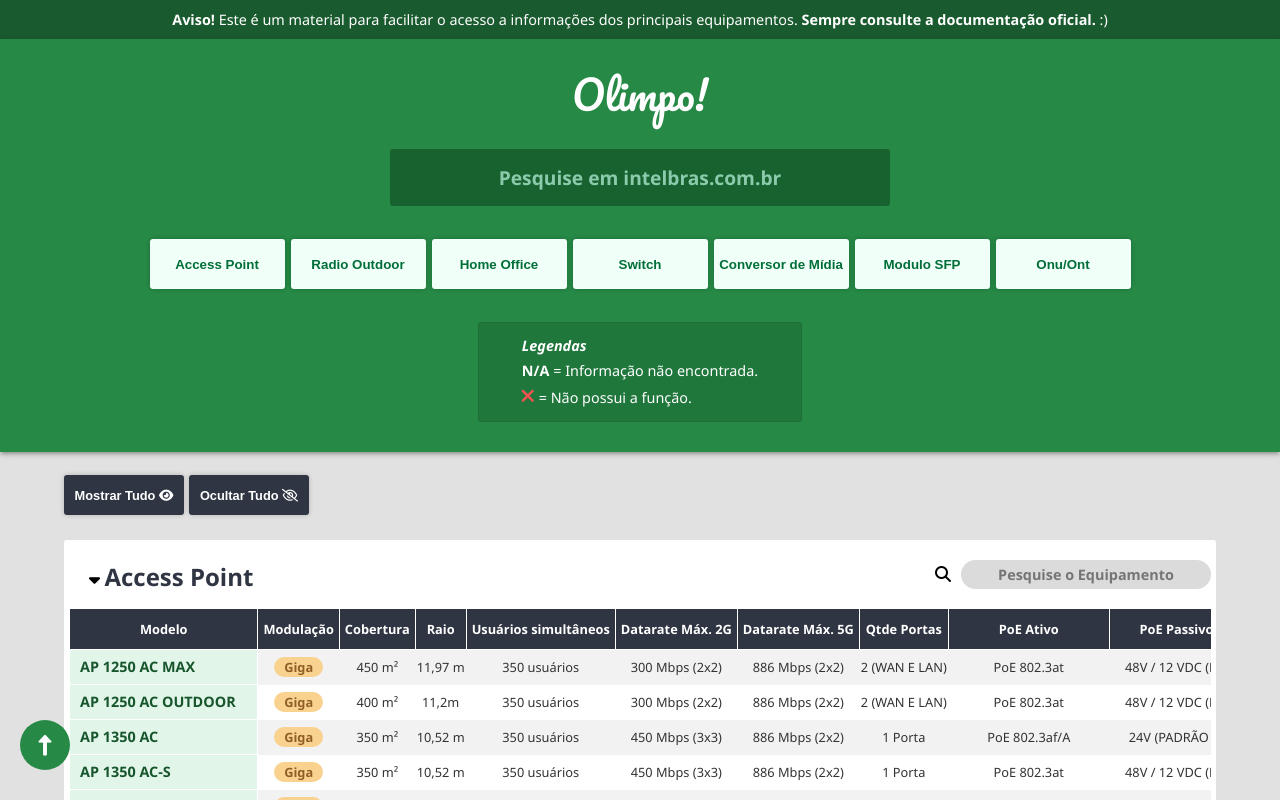
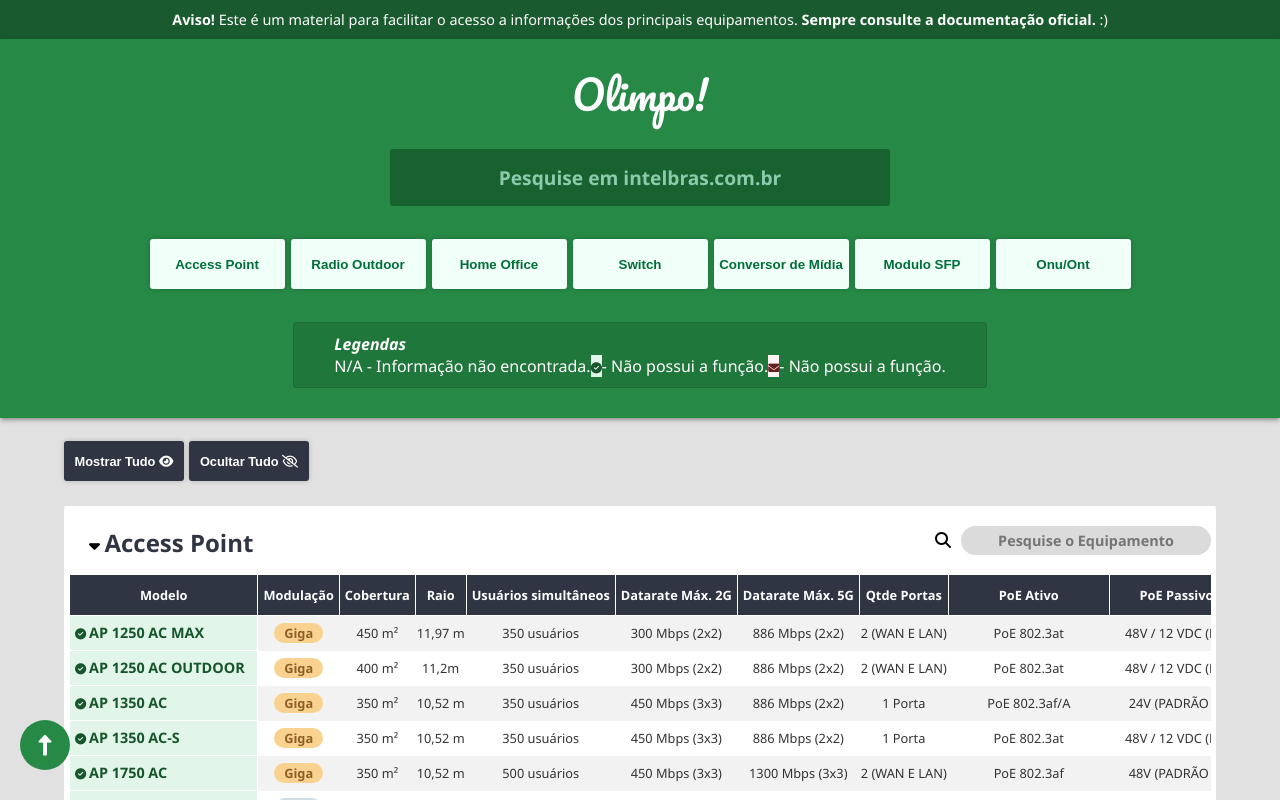
Before and after one commit to felipegcoutinho/olimpo, a React (Vite) app: page / in a window 1280 px wide. Shown: the top 800 px of the page. Built offline with nearby package versions, Linux system fonts and the light colour scheme.

Commit message:
ajuste da first td e legendas

```diff
--- a/index.html
+++ b/index.html
@@ -3,6 +3,7 @@
 
 <head>
   <meta charset="UTF-8" />
+  <meta http-equiv='cache-control' content='no-cache'>
   <link rel="icon" href="/favicon.png" />
   <meta name="viewport" content="width=device-width, initial-scale=1.0" />
   <link rel="stylesheet" href="https://cdnjs.cloudflare.com/ajax/libs/font-awesome/6.2.0/css/all.min.css" />
--- a/src/App.module.css
+++ b/src/App.module.css
@@ -132,22 +132,28 @@
   color: white;
 }
 
-.legendas,
 .aviso {
   color: white;
   font-size: 0.9rem;
 }
 
-.legendas {
+.legendas_container {
   background-color: #20773c;
   border: 1px solid #1e6d37;
   border-radius: 3px;
   margin-bottom: 30px;
   padding: 10px 40px;
+  color: white;
 }
 
-.legendas p {
-  padding: 3px;
+.legendas_title {
+  font-weight: bold;
+  font-style: italic;
+}
+
+.legendas_content {
+  display: flex;
+  justify-content: space-around;
 }
 
 .btn_hideShow {
@@ -246,17 +252,19 @@
   color: #17562c;
 }
 
-/* .status_phaseout::before {
-  content: " \f057\ ";
+.status_phaseout::before {
+  content: " \f0e0\ ";
   font-family: FontAwesome;
   font-size: 0.7rem;
+  padding: 0;
 }
 
 .status_suporte:before {
   content: " \f058\ ";
   font-family: FontAwesome;
   font-size: 0.7rem;
-} */
+  padding: 0;
+}
 
 .pdfbtn,
 .paginalink,
@@ -423,7 +431,7 @@
 td:first-child {
   font-size: 0.9rem;
   font-weight: bold;
-  padding-left: 10px;
+  padding-left: 5px;
   position: sticky;
   text-align: left;
 }
--- a/src/TableBody.jsx
+++ b/src/TableBody.jsx
@@ -135,18 +135,13 @@
           </a>
         </div>
 
-        <div className={style.legendas}>
-          <p>
-            <b>
-              <i>Legendas</i>
-            </b>
-          </p>
-          <p>
-            <b>N/A</b> = Informação não encontrada.
-          </p>
-          <p>
-            <span className={style.NaoPossui}></span> = Não possui a função.
-          </p>
+        <div className={style.legendas_container}>
+          <div className={style.legendas_title}>Legendas</div>
+          <div className={style.legendas_content}>
+            N/A - Informação não encontrada.
+            <div className={style.status_suporte}></div> - Não possui a função.
+            <div className={style.status_phaseout}></div> - Não possui a função.
+          </div>
         </div>
       </div>
 
```
